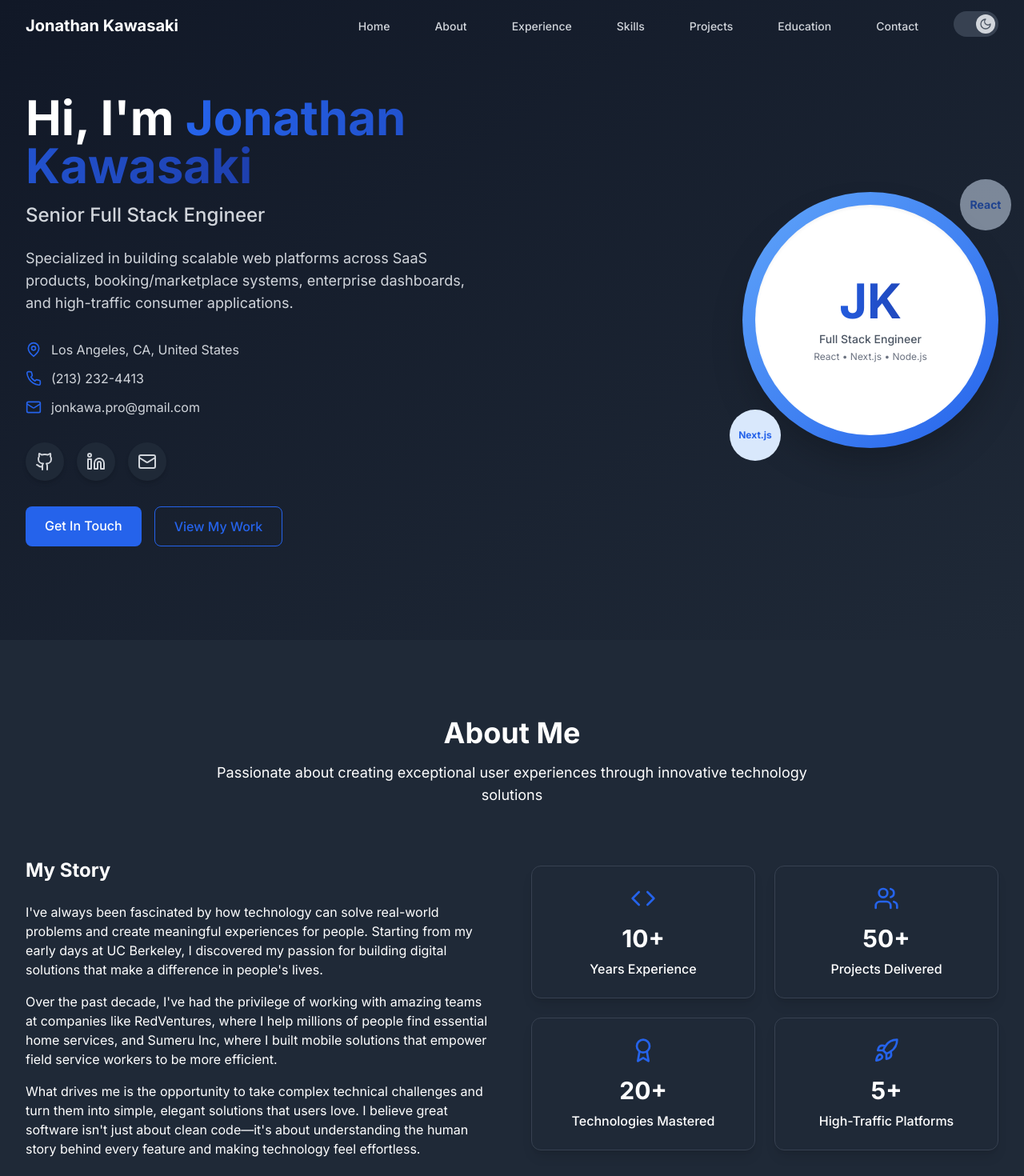
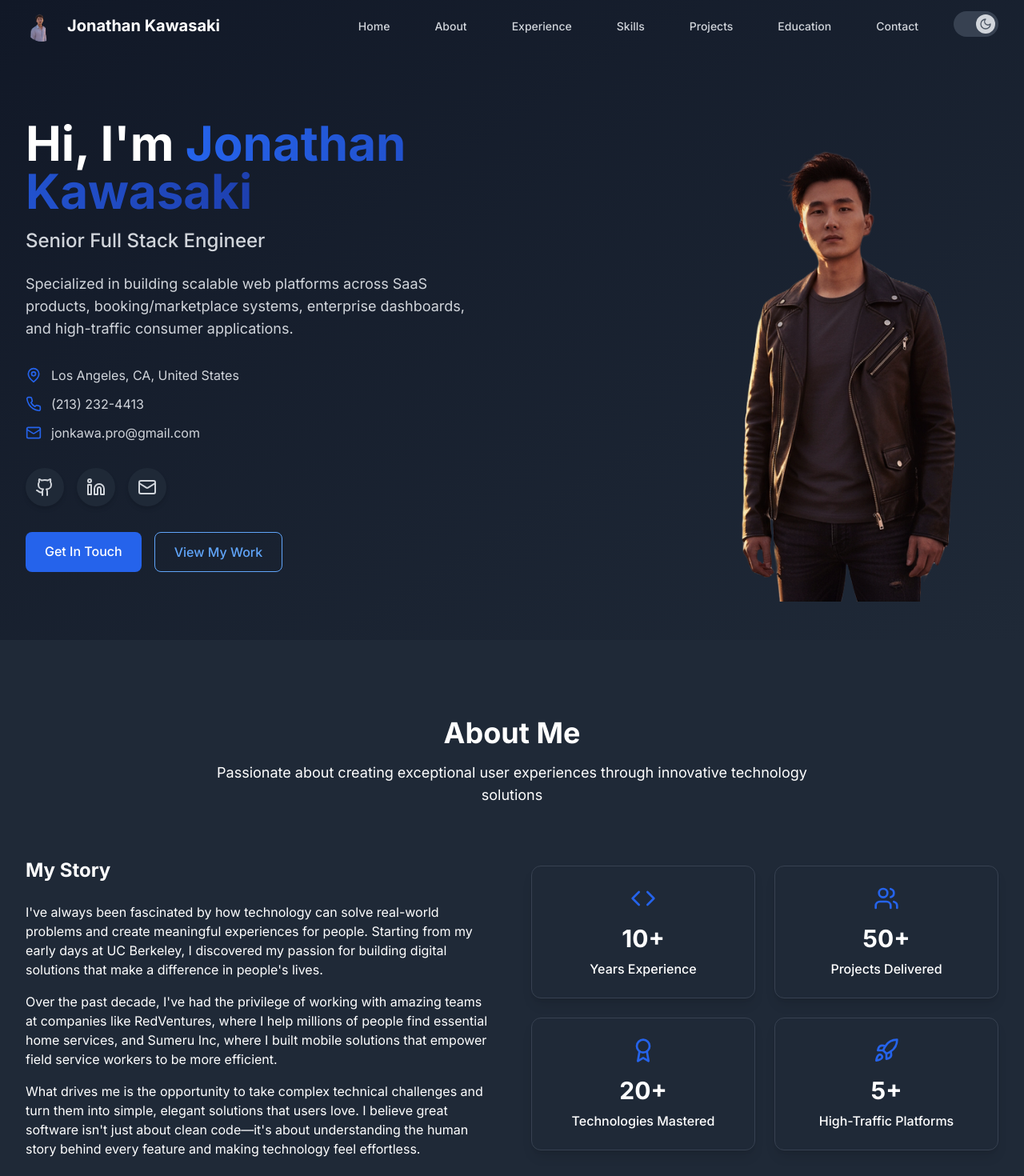
Before and after one commit to jon-kawasaki/jon-kawasaki, a React (Vite) app: page / in a window 1280 px wide. Shown: the top 1470 px of the page at 80% size. Built offline with nearby package versions, Linux system fonts and the light colour scheme.

Commit message:
Rotating projects

```diff
--- a/src/components/Header.jsx
+++ b/src/components/Header.jsx
@@ -38,9 +38,15 @@ const Header = () => {
     }`}>
       <nav className="container mx-auto px-4 sm:px-6 lg:px-8">
         <div className="flex justify-between items-center h-16">
-          <div className="flex-shrink-0">
-            <a href="#home" onClick={() => scrollToSection('#home')} className="text-xl font-bold text-gray-900 dark:text-white">
-              Jonathan Kawasaki
+          <div className="flex-shrink-0 flex items-center">
+            <img
+              src="/young.png"
+              alt="Jonathan Kawasaki"
+              className="w-10 h-10 rounded-full mr-3 object-cover"
+            />
+            <a href="#home" onClick={() => scrollToSection('#home')} className="text-lg sm:text-xl font-bold text-gray-900 dark:text-white">
+              <span className="hidden sm:inline">Jonathan Kawasaki</span>
+              <span className="sm:hidden">J. Kawasaki</span>
             </a>
           </div>
 
--- a/src/components/Hero.jsx
+++ b/src/components/Hero.jsx
@@ -3,7 +3,7 @@ import { Github, Linkedin, Mail, MapPin, Phone } from 'lucide-react'
 
 const Hero = () => {
   return (
-    <section id="home" className="min-h-screen flex items-center bg-gradient-to-br from-primary-50 to-white dark:from-gray-900 dark:to-gray-800">
+    <section id="home" className="min-h-screen flex items-center bg-gradient-to-br from-primary-50 to-white dark:from-gray-900 dark:to-gray-800 pt-16">
       <div className="container mx-auto px-4 sm:px-6 lg:px-8">
         <div className="grid grid-cols-1 lg:grid-cols-2 gap-12 items-center">
           {/* Left Column - Text Content */}
@@ -84,23 +84,11 @@ const Hero = () => {
           {/* Right Column - Visual Element */}
           <div className="flex justify-center lg:justify-end">
             <div className="relative">
-              <div className="w-80 h-80 bg-gradient-to-br from-primary-400 to-primary-600 rounded-full flex items-center justify-center shadow-2xl">
-                <div className="w-72 h-72 bg-white rounded-full flex items-center justify-center shadow-inner">
-                  <div className="text-center">
-                    <div className="text-6xl font-bold gradient-text mb-2">JK</div>
-                    <div className="text-sm text-gray-600 font-medium">Full Stack Engineer</div>
-                    <div className="text-xs text-gray-500 mt-1">React • Next.js • Node.js</div>
-                  </div>
-                </div>
-              </div>
-
-              {/* Floating Elements */}
-              <div className="absolute -top-4 -right-4 w-16 h-16 bg-primary-100 rounded-full flex items-center justify-center animate-pulse">
-                <span className="text-primary-600 font-bold text-sm">React</span>
-              </div>
-              <div className="absolute -bottom-4 -left-4 w-16 h-16 bg-primary-100 rounded-full flex items-center justify-center animate-pulse" style={{animationDelay: '1s'}}>
-                <span className="text-primary-600 font-bold text-xs">Next.js</span>
-              </div>
+              <img
+                src="/body.png"
+                alt="Jonathan Kawasaki"
+                className="w-80 h-80 sm:w-96 sm:h-96 md:w-[28rem] md:h-[28rem] lg:w-[32rem] lg:h-[32rem] xl:w-[40rem] xl:h-[40rem] object-cover"
+              />
             </div>
           </div>
         </div>
--- a/src/components/Projects.jsx
+++ b/src/components/Projects.jsx
@@ -1,7 +1,10 @@
-import React from 'react'
-import { ExternalLink, Github, Globe } from 'lucide-react'
+import React, { useState, useEffect } from 'react'
+import { ExternalLink, Github, Globe, ChevronLeft, ChevronRight } from 'lucide-react'
 
 const Projects = () => {
+  const [currentSlide, setCurrentSlide] = useState(0)
+  const [isAutoPlaying, setIsAutoPlaying] = useState(true)
+
   const projects = [
     {
       title: 'AllConnect Platform',
@@ -113,6 +116,63 @@ const Projects = () => {
     }
   ]
 
+  // Auto-slide functionality
+  useEffect(() => {
+    if (!isAutoPlaying) return
+
+    const interval = setInterval(() => {
+      setCurrentSlide((prev) => (prev + 1) % projects.length)
+    }, 4000) // Change slide every 4 seconds
+
+    return () => clearInterval(interval)
+  }, [isAutoPlaying, projects.length])
+
+  const nextSlide = () => {
+    setCurrentSlide((prev) => {
+      const next = prev + 1
+      if (next >= projects.length) {
+        // Reset to beginning for seamless loop
+        setTimeout(() => setCurrentSlide(0), 500)
+        return next
+      }
+      return next
+    })
+    setIsAutoPlaying(false) // Stop auto-play when user interacts
+  }
+
+  const prevSlide = () => {
+    setCurrentSlide((prev) => {
+      const prevSlide = prev - 1
+      if (prevSlide < 0) {
+        // Reset to end for seamless loop
+        setTimeout(() => setCurrentSlide(projects.length - 1), 500)
+        return prevSlide
+      }
+      return prevSlide
+    })
+    setIsAutoPlaying(false) // Stop auto-play when user interacts
+  }
+
+  const goToSlide = (index) => {
+    setCurrentSlide(index)
+    setIsAutoPlaying(false) // Stop auto-play when user interacts
+  }
+
+  // Create extended array for smooth infinite rotation
+  const extendedProjects = [...projects, ...projects, ...projects]
+  const totalSlides = extendedProjects.length
+  const offset = projects.length
+
+  // Calculate transform for smooth sliding animation
+  const getTransformStyle = () => {
+    // Center the active project by moving the container
+    const translateX = -((currentSlide + offset) * 33.333) + 33.333
+    return {
+      transform: `translateX(${translateX}%)`,
+      transition: 'transform 500ms ease-in-out'
+    }
+  }
+
   return (
     <section id="projects" className="section-padding bg-gray-100 dark:bg-gray-900">
       <div className="container">
@@ -125,9 +185,25 @@ const Projects = () => {
           </p>
         </div>
 
-        <div className="grid grid-cols-1 lg:grid-cols-2 gap-8">
-          {projects.map((project, index) => (
-            <div key={index} className="card p-8 hover:shadow-xl transition-shadow duration-300">
+        {/* Projects Carousel */}
+        <div className="relative max-w-6xl mx-auto">
+          {/* Carousel Container */}
+          <div className="overflow-hidden">
+            <div className="flex" style={getTransformStyle()}>
+              {extendedProjects.map((project, index) => {
+                const isActive = index === currentSlide + offset
+                const isPrev = index === currentSlide + offset - 1
+                const isNext = index === currentSlide + offset + 1
+
+                return (
+                  <div key={index} className="w-1/3 flex-shrink-0 px-4">
+                    <div className={`card p-6 transition-all duration-500 ease-in-out ${
+                      isActive
+                        ? 'scale-110 shadow-2xl z-10 opacity-100'
+                        : (isPrev || isNext)
+                        ? 'scale-90 opacity-40 hover:opacity-60'
+                        : 'scale-75 opacity-20'
+                    }`}>
                     {/* Project Header */}
                     <div className="flex items-start justify-between mb-6">
                       <div className="flex-1">
@@ -198,7 +274,7 @@ const Projects = () => {
                           href={project.githubUrl}
                           target="_blank"
                           rel="noopener noreferrer"
-                    className="flex items-center px-4 py-2 border border-gray-300 text-gray-700 rounded-lg hover:bg-gray-50 transition-colors duration-200"
+                          className="flex items-center px-4 py-2 border border-gray-300 dark:border-gray-600 text-gray-700 dark:text-white rounded-lg hover:bg-gray-50 dark:hover:bg-gray-700 transition-colors duration-200"
                         >
                           <Github className="w-4 h-4 mr-2" />
                           Source Code
@@ -206,7 +282,40 @@ const Projects = () => {
                       )}
                     </div>
                     </div>
+                  </div>
+                )
+              })}
+            </div>
+          </div>
+
+          {/* Navigation Arrows */}
+          <button
+            onClick={prevSlide}
+            className="absolute left-0 top-1/2 -translate-y-1/2 -translate-x-4 bg-white dark:bg-gray-800 rounded-full p-3 shadow-lg hover:shadow-xl transition-all duration-200 text-gray-600 dark:text-gray-300 hover:text-primary-600 dark:hover:text-primary-400 z-20"
+          >
+            <ChevronLeft className="w-6 h-6" />
+          </button>
+          <button
+            onClick={nextSlide}
+            className="absolute right-0 top-1/2 -translate-y-1/2 translate-x-4 bg-white dark:bg-gray-800 rounded-full p-3 shadow-lg hover:shadow-xl transition-all duration-200 text-gray-600 dark:text-gray-300 hover:text-primary-600 dark:hover:text-primary-400 z-20"
+          >
+            <ChevronRight className="w-6 h-6" />
+          </button>
+
+          {/* Dots Indicator */}
+          <div className="flex justify-center mt-8 space-x-2">
+            {projects.map((_, index) => (
+              <button
+                key={index}
+                onClick={() => goToSlide(index)}
+                className={`w-3 h-3 rounded-full transition-all duration-200 ${
+                  index === (currentSlide % projects.length)
+                    ? 'bg-primary-600 dark:bg-primary-400'
+                    : 'bg-gray-300 dark:bg-gray-600 hover:bg-gray-400 dark:hover:bg-gray-500'
+                }`}
+              />
             ))}
+          </div>
         </div>
 
         {/* Additional Info */}
@@ -233,7 +342,7 @@ const Projects = () => {
               </a>
               <a
                 href="#contact"
-                className="flex items-center justify-center px-6 py-3 border border-gray-300 dark:border-gray-600 text-gray-700 dark:text-white rounded-lg hover:bg-gray-50 dark:hover:bg-gray-700 transition-colors duration-200"
+                className="flex items-center justify-center px-6 py-3 border border-primary-600 dark:border-primary-400 text-primary-600 dark:text-primary-400 rounded-lg hover:bg-primary-600 hover:text-white dark:hover:bg-primary-400 dark:hover:text-gray-900 transition-colors duration-200"
               >
                 <ExternalLink className="w-5 h-5 mr-2" />
                 Discuss Projects
--- a/src/index.css
+++ b/src/index.css
@@ -36,6 +36,6 @@
   }
 
   .btn-secondary {
-    @apply border border-primary-600 text-primary-600 hover:bg-primary-600 hover:text-white font-medium px-6 py-3 rounded-lg transition-colors duration-200;
+    @apply border border-primary-600 dark:border-primary-400 text-primary-600 dark:text-primary-400 hover:bg-primary-600 hover:text-white dark:hover:bg-primary-400 dark:hover:text-gray-900 font-medium px-6 py-3 rounded-lg transition-colors duration-200;
   }
 }
```
Also changed, not shown: public/young.png (added). Lines whose indentation alone changed are shown as unchanged.
